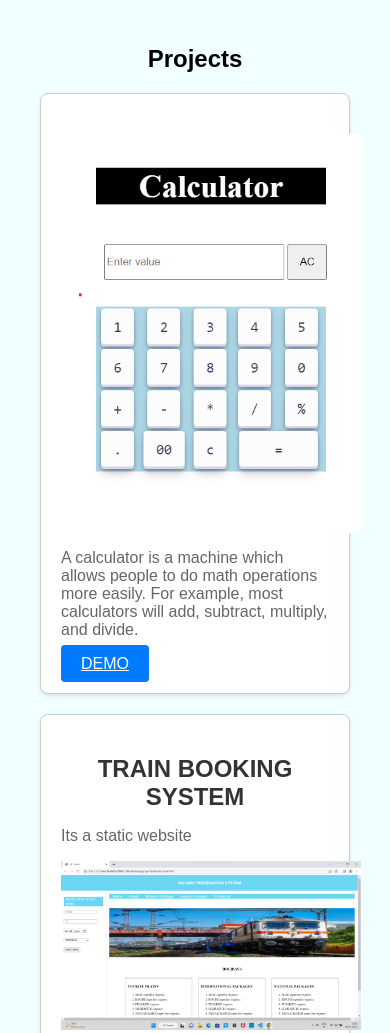
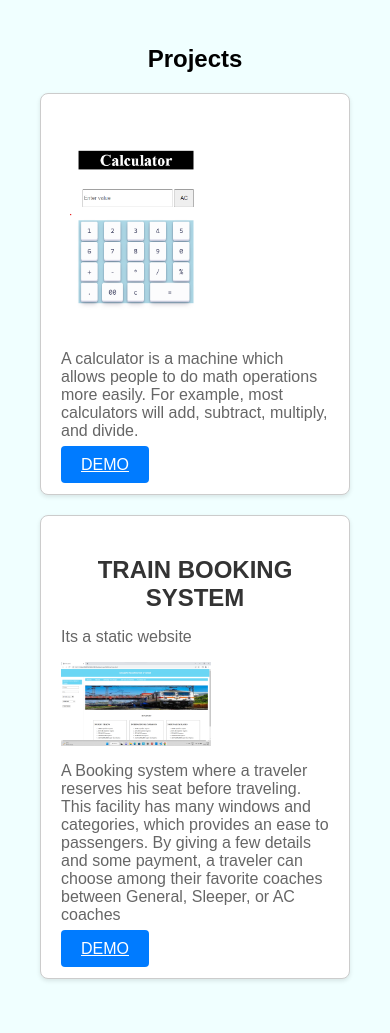
Before and after one commit to sriswamiji/portfolio, a plain HTML site: page Portfolio/sample.html in a window 390 px wide. Shown: the part 1560-2593 px from the top of the page. Drawn offline with Linux system fonts and the light colour scheme; a script that the page names is missing; some icons are missing.

Commit message:
Update sample.html

```diff
--- a/Portfolio/sample.html
+++ b/Portfolio/sample.html
@@ -246,7 +246,12 @@ input[type=text], select, textarea {
         padding-top: none;
 
       }
+    .card #calc{
+      max-width:150px;
   }
+    .card #train{
+    max-width:150px;
+    }
 
 </style>
 </head>
```
